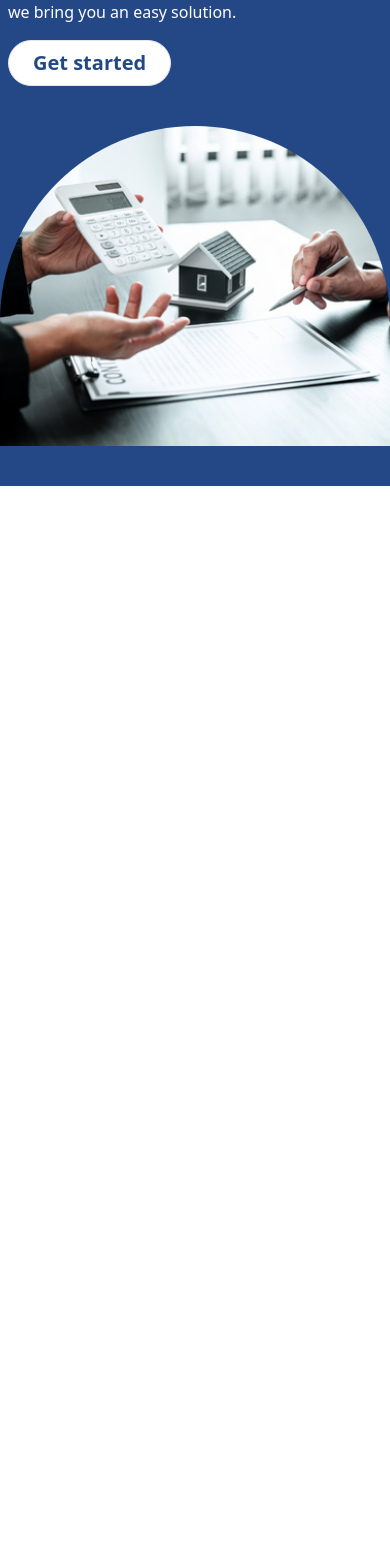
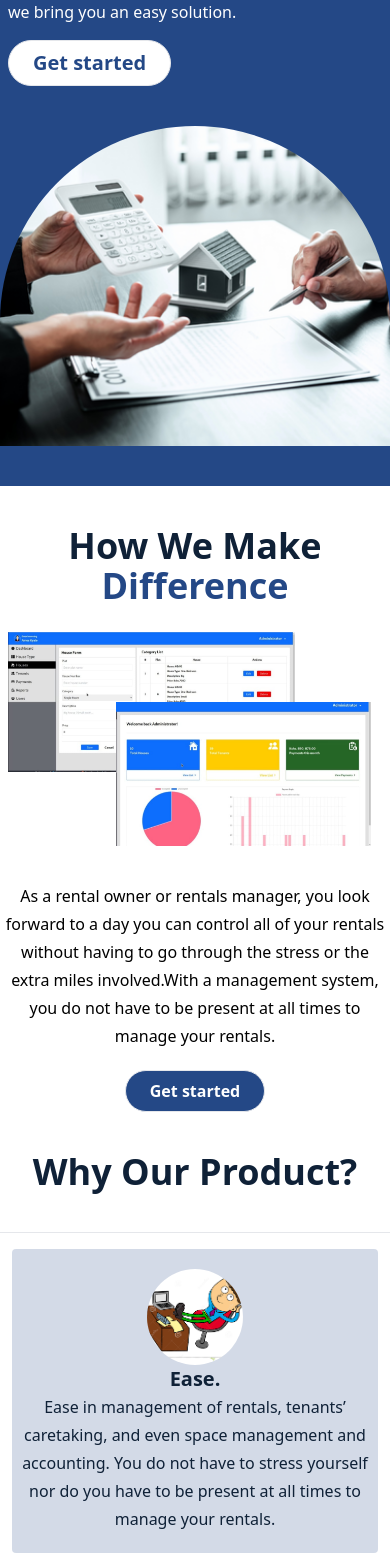
Before and after one commit to amoskyalo/rentals, a React (Create React App) app: page / in a window 390 px wide. Shown: the part 432-1997 px from the top of the page. Before the commit the page ends 918 px from the top, so only its background shows below. Built offline with nearby package versions, Linux system fonts and the light colour scheme.

Commit message:
worked on about us responsiveness

```diff
--- a/src/Components/About/About.jsx
+++ b/src/Components/About/About.jsx
@@ -7,48 +7,55 @@ const About = () => {
   return (
     <div className="about mt-10 px-0 lg:px-10 xl:px-0" id="about">
       <div className="mx-auto max-w-screen-xl">
-        <h2 className="text-szmd text-headerColor font-bold text-center">
+        <h2 className="text-4xl text-headerColor font-bold text-center md:text-szmd">
           How We Make <span className="text-spanColor">Difference</span>
         </h2>
-        <div className="flex flex-row gap-5 mt-10 mb-32">
-          <div className="relative w-1/2 h-96">
-            <img src={display1} alt="" className="relative h-full w-3/4 rounded object-contain"/>
-            <img src={display2} alt="" className="absolute -bottom-12 -right-10 h-3/4 rounded w-3/4 object-contain" />
+        <div className="flex flex-col gap-5 md:mt-10 md:flex-row md:mb-32 md:flex-row">
+          <div className="relative  pl-2 h-48 md:w-1/2 md:h-96 md:pl-0">
+            <img
+              src={display1}
+              alt=""
+              className="relative h-full w-3/4 rounded object-contain"
+            />
+            <img
+              src={display2}
+              alt=""
+              className="absolute -bottom-12 right-0  h-3/4 rounded w-3/4 object-contain md:-right-10"
+            />
           </div>
-          <div className="flex flex-col w-1/2">
+          <div className="flex flex-col mt-16 md:mt-0 md:w-1/2 ">
             <p className="w-full mx-auto text-center leading-7 lg:text-sm xl:text-lg">
               As a rental owner or rentals manager, you look forward to a day
               you can control all of your rentals without having to go through
               the stress or the extra miles involved.With a management system,
-              you do not have to be present at all times to manage your
-              rentals.
+              you do not have to be present at all times to manage your rentals.
             </p>
             <a
               href="https://house-management-system.netlify.app/"
-              className="mt-10 ml-10 bg-navColor border w-max rounded-3xl py-2 px-6 text-base text-white font-bold hover:bg-white hover:text-navColor hover:border duration-500"
+              className="mt-5 bg-navColor border w-max mx-auto rounded-3xl py-2 px-6 text-base text-white font-bold hover:bg-white hover:text-navColor hover:border duration-500 md:mt-10 md:ml-10"
             >
               Get started
             </a>
           </div>
         </div>
-        <div className="flex flex-col justify-center mt-10 w-[90%] mx-auto">
-          <h2 className="capitalize text-szmd font-bold text-center text-headerColor">
-            Why  our product?
+        <div className="flex flex-col justify-center mt-10 mx-auto md:w-[90%]">
+          <h2 className="capitalize text-4xl font-bold text-center text-headerColor md:text-szmd md:flex md:flex-row md:flex-wrap">
+            Why our product?
           </h2>
-          <div className="products flex flex-row flex-wrap mt-10 border-b border-t py-4">
+          <div className="products space-y-5 grid grid-cols-1 mt-10 px-3 border-b border-t py-4 md:space-y-0 md:px-0">
             {datas.map((data, i) => (
               <div
-                className="flex flex-row items-center py-5 rounded hover:bg-hoverColor text-white ease-in-out duration-1000 w-1/2"
+                className="bg-hoverColor flex flex-col items-center py-5 rounded hover:bg-hoverColor text-white ease-in-out duration-1000 md:w-1/2 md:flex-row md:bg-none"
                 key={i}
               >
-                <div className="flex justify-center items center w-1/3 rounded-full overflow-hidded">
+                <div className="flex justify-center items center rounded-full overflow-hidded md:w-1/3">
                   <img
                     src={data.img}
                     alt=""
                     className="h-24 w-24 m-auto rounded-full object-cover"
                   />
                 </div>
-                <div className="flex flex-col w-3/4">
+                <div className="flex flex-col px-2 text-center md:w-3/4 md:px-0">
                   <h2 className="text-headerColor text-xl font-semibold">
                     {data.title}.
                   </h2>
--- a/src/Components/Home/Home.jsx
+++ b/src/Components/Home/Home.jsx
@@ -8,8 +8,8 @@ const Home = () => {
   return (
     <>
       <Hero />
-      {/* <About />
-      <Testimonials />
+      <About />
+      {/* <Testimonials />
       <Contacts /> */}
     </>
   )
```
